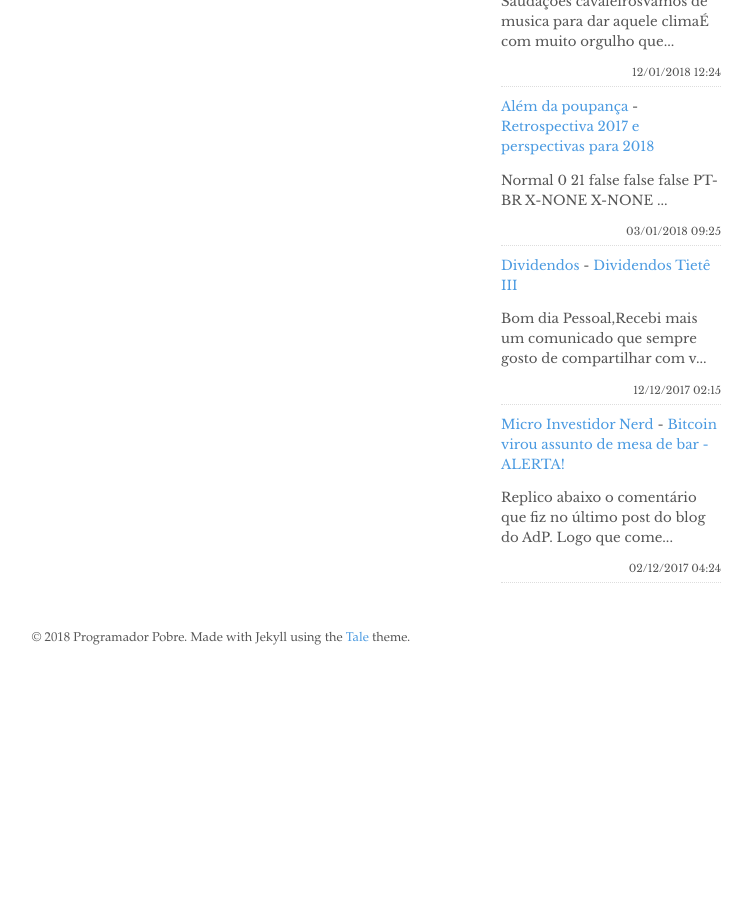
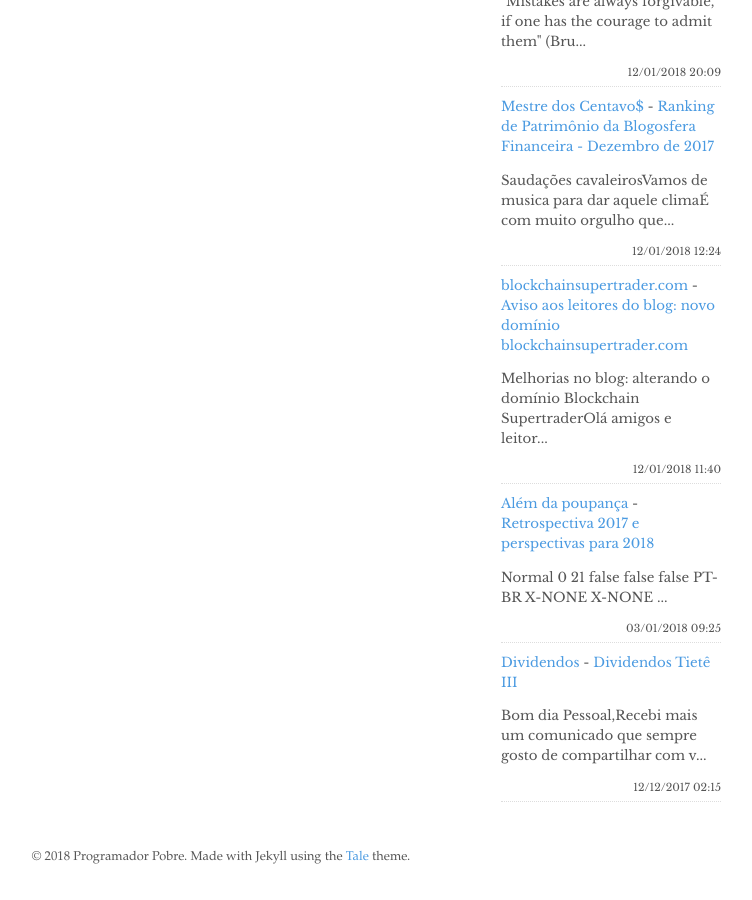
Before and after one commit to programadorpobre/programadorpobre.github.io, a Jekyll site: the page built from index.html, in a window 1280 px wide and 900 px high, scrolled down 937 px. Shown: the whole window, without its empty margins (419-1171 px from the left). Built offline with Jekyll 4.4.1, drawn with Linux system fonts in a browser that asks for light colours; the list of posts is cut into pages by our own code; comment, search, counter and statistics services are not loaded; before the commit the page ends 1618 px from its top, so only the background shows below that; some of the changed text lies outside the part shown.

Commit message:
[ci skip] travis #167

```diff
--- a/_includes/feed-entries.html
+++ b/_includes/feed-entries.html
@@ -1,3 +1,8 @@
+<div class="feed-entry">
+    <a class="feed-entry-site-name" href="http://microinvestidornerd.blogspot.com/">Micro Investidor Nerd</a> - <a class="feed-entry-title" href="http://microinvestidornerd.blogspot.com/2018/01/conta-aberta-em-uma-exchange-de-bitcoin-e-agora.html">Conta aberta em uma Exchange de Bitcoin, e agora?</a>
+    <p class="feed-entry-summary">Salve, parceiros da corrida dos ratos, tudo bem?Estou há tempos sem postar, embo...</p>
+    <time datetime="2018-01-19T09:53:00.003-08:00">19/01/2018 09:53</time>
+</div>
 <div class="feed-entry">
     <a class="feed-entry-site-name" href="http://www.investidoringles.com/">Investidor Inglês</a> - <a class="feed-entry-title" href="http://www.investidoringles.com/2018/01/carteira-acoes-formula-magica-joel-greenblatt-2017.html">Estudo de caso - Fórmula Mágica Joel Greenblatt 2017</a>
     <p class="feed-entry-summary">E chega ao fim meu primeiro teste com a fórmula mágica de Joel Greenblatt. Confi...</p>
@@ -24,6 +29,11 @@
     <time datetime="2018-01-12T12:24:00.002-08:00">12/01/2018 12:24</time>
 </div>
 <div class="feed-entry">
+    <a class="feed-entry-site-name" href="http://www.blockchainsupertrader.com/">blockchainsupertrader.com</a> - <a class="feed-entry-title" href="http://www.blockchainsupertrader.com/2018/01/aviso-aos-leitores-do-blog-novo-dominio.html">Aviso aos leitores do blog: novo domínio blockchainsupertrader.com</a>
+    <p class="feed-entry-summary">Melhorias no blog: alterando o domínio Blockchain SupertraderOlá amigos e leitor...</p>
+    <time datetime="2018-01-12T11:40:00.001-02:00">12/01/2018 11:40</time>
+</div>
+<div class="feed-entry">
     <a class="feed-entry-site-name" href="http://alemdapoupanca.blogspot.com/">Além da poupança</a> - <a class="feed-entry-title" href="http://alemdapoupanca.blogspot.com/2018/01/retrospectiva-2017-e-perspectivas-para.html">Retrospectiva 2017 e perspectivas para 2018</a>
     <p class="feed-entry-summary">       Normal  0      21      false  false  false    PT-BR  X-NONE  X-NONE      ...</p>
     <time datetime="2018-01-03T09:25:00.001-02:00">03/01/2018 09:25</time>
@@ -33,8 +43,3 @@
     <p class="feed-entry-summary">Bom dia Pessoal,Recebi mais um comunicado que sempre gosto de compartilhar com v...</p>
     <time datetime="2017-12-12T02:15:00.001-08:00">12/12/2017 02:15</time>
 </div>
-<div class="feed-entry">
-    <a class="feed-entry-site-name" href="http://microinvestidornerd.blogspot.com/">Micro Investidor Nerd</a> - <a class="feed-entry-title" href="http://microinvestidornerd.blogspot.com/2017/12/bitcoin-virou-assunto-de-mesa-de-bar.html">Bitcoin virou assunto de mesa de bar - ALERTA!</a>
-    <p class="feed-entry-summary">Replico abaixo o comentário que fiz no último post do blog do AdP. Logo que come...</p>
-    <time datetime="2017-12-02T04:24:00.001-08:00">02/12/2017 04:24</time>
-</div>
```
